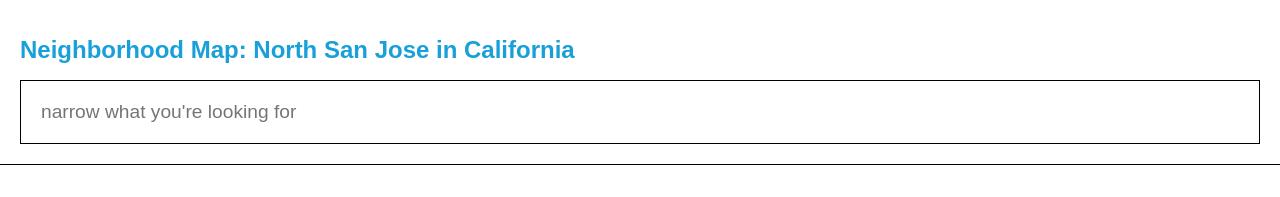
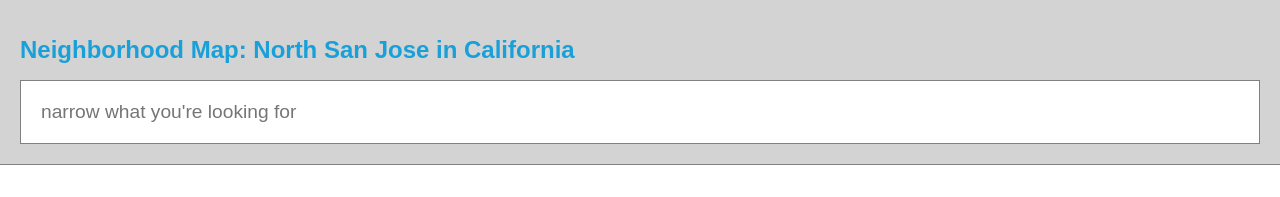
Before and after one commit to riceball1/neighborhood-map, a website: page index.html in a window 1280 px wide. Shown: the top 197 px of the page. Drawn offline with Linux system fonts and the light colour scheme; some packages are replaced by stand-ins of ours.

Commit message:
modified bg color and border colors for header component

```diff
--- a/src/css/styles.scss
+++ b/src/css/styles.scss
@@ -19,8 +19,8 @@ html {
     header {
         padding: 20px;
         position: fixed;
-        background-color: white;
-        border-bottom: 1px solid black;
+        background-color: lightgray;
+        border-bottom: 1px solid gray;
         top: 0;
         right: 0;
         left: 0;
@@ -34,7 +34,7 @@ html {
 }
 
 .search-bar {
-    border: 1px solid black; // margin: 5px auto;
+    border: 1px solid gray; // margin: 5px auto;
     font-size: 1.2em;
     padding: 20px;
     width: 100%;
```
Also changed, not shown: build/css/styles.css.
